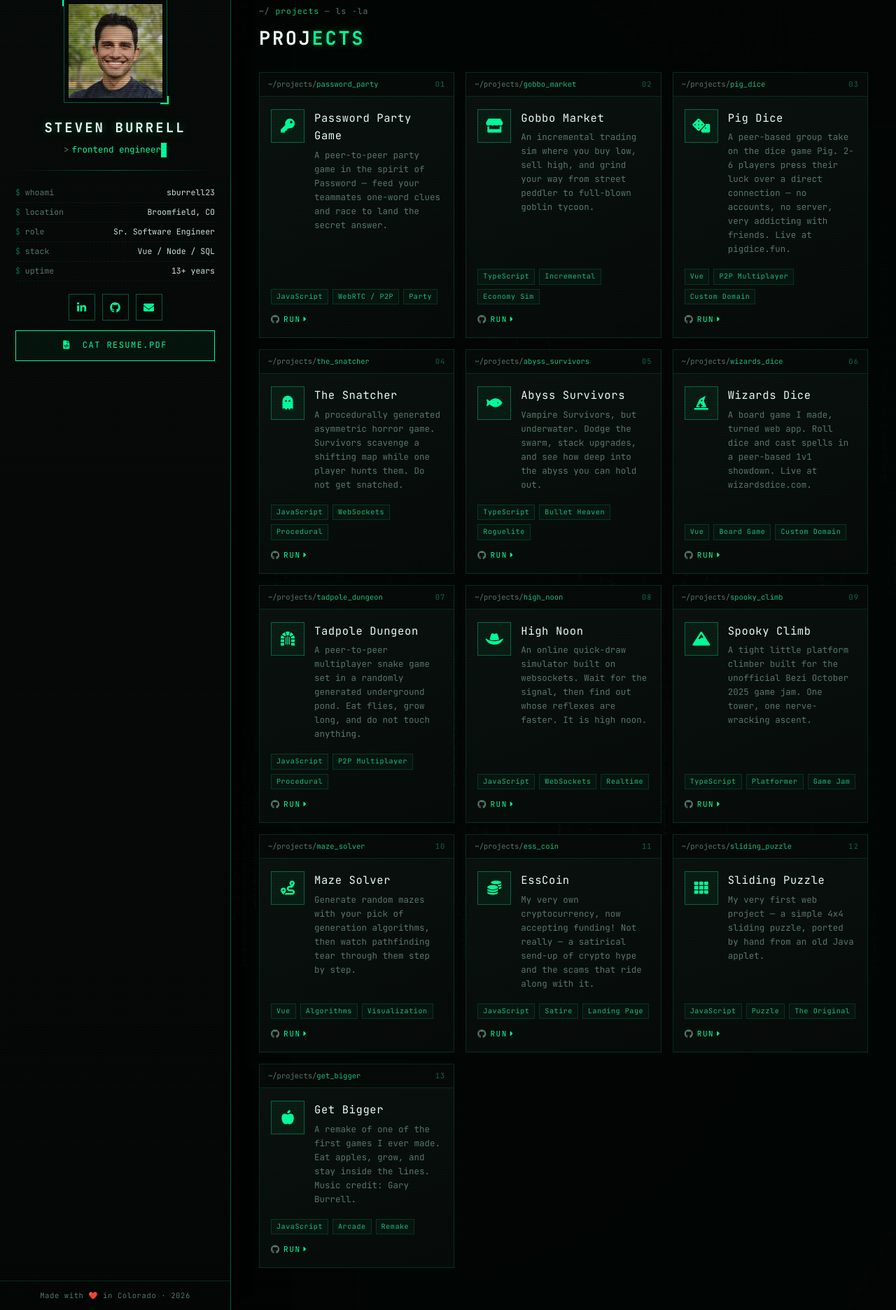
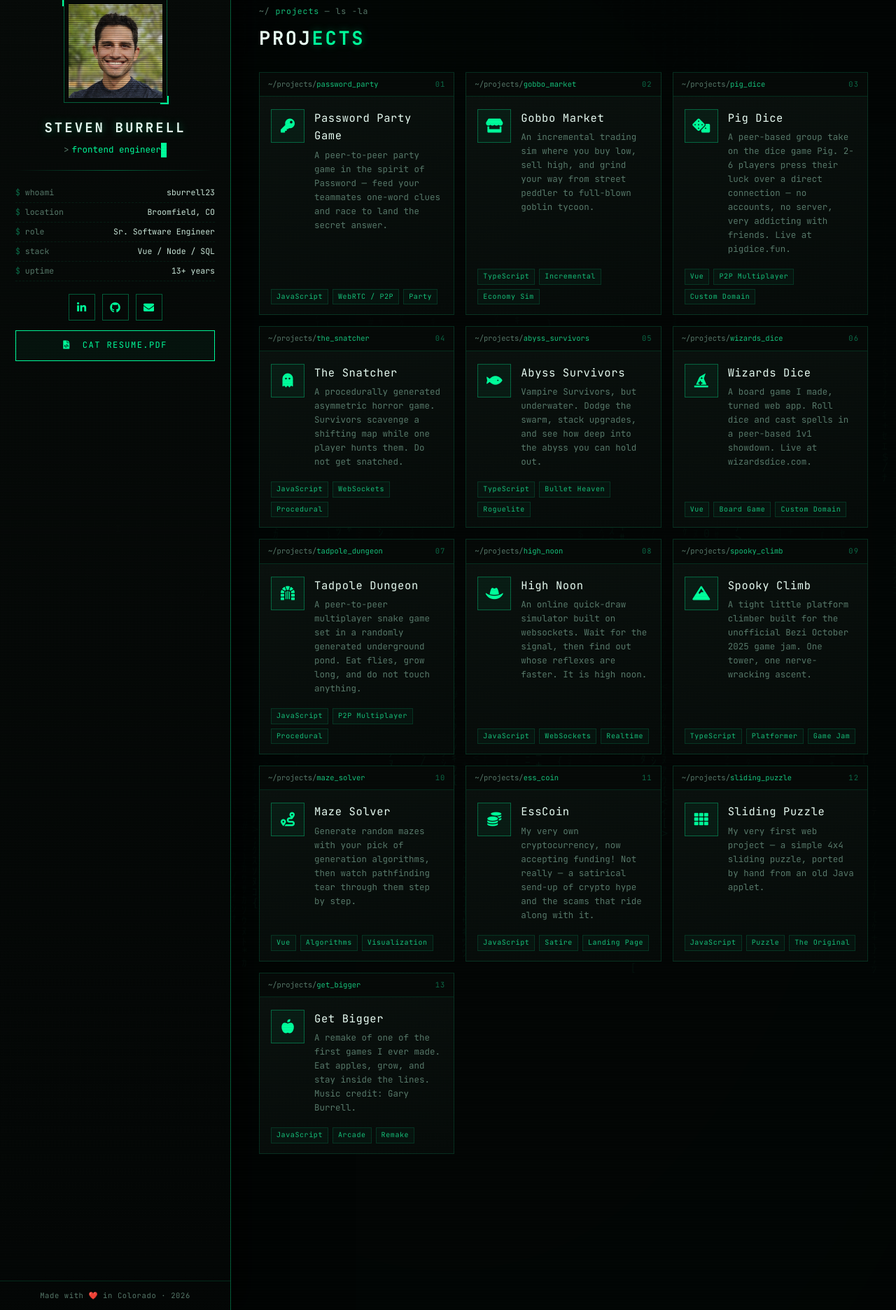
Before and after one commit to SBurrell23/SBDC, a PHP site: page / in a window 1280 px wide. Shown: the part 79-1951 px from the top of the page at 70% size. Run offline with PHP 8.4, Linux system fonts and the light colour scheme.

Commit message:
Make the whole project card the link
Drop the per-card GitHub and RUN buttons; clicking anywhere on the
card now opens the game. The card element is the anchor itself, so it
holds no nested interactive children, and the footer carries only tags.

Co-Authored-By: Claude Opus 5 <noreply@anthropic.com>

```diff
--- a/css/theme.css
+++ b/css/theme.css
@@ -450,6 +450,7 @@ button { font: inherit; color: inherit; background: none; border: 0; cursor: poi
 
 .proj {
   position: relative;
+  color: var(--text);
   display: flex;
   flex-direction: column;
   background: linear-gradient(155deg, var(--bg-raised), #060b09);
@@ -466,6 +467,7 @@ button { font: inherit; color: inherit; background: none; border: 0; cursor: poi
   transition: opacity 0.2s ease;
 }
 .proj:hover {
+  color: var(--text);
   border-color: var(--line-strong);
   transform: translateY(-3px);
   box-shadow: 0 12px 30px rgba(0,0,0,0.6), 0 0 0 1px rgba(0,255,156,0.08);
@@ -521,11 +523,7 @@ button { font: inherit; color: inherit; background: none; border: 0; cursor: poi
 
 .proj-foot {
   display: flex;
-  align-items: center;
-  justify-content: space-between;
-  gap: 12px;
   padding: 4px 16px 14px;
-  flex-wrap: wrap;
 }
 
 .tags { display: flex; flex-wrap: wrap; gap: 6px; }
@@ -538,27 +536,6 @@ button { font: inherit; color: inherit; background: none; border: 0; cursor: poi
   background: rgba(0,255,156,0.03);
 }
 
-.proj-run {
-  font-size: 11px;
-  letter-spacing: 0.14em;
-  text-transform: uppercase;
-  color: var(--green);
-  white-space: nowrap;
-}
-.proj-run i {
-  display: inline-block;
-  margin-left: 4px;
-  transition: transform 0.2s ease;
-}
-.proj:hover .proj-run i { transform: translateX(4px); }
-
-.proj-src {
-  font-size: 12.5px;
-  color: var(--muted);
-  transition: color 0.2s ease;
-  flex: 0 0 auto;
-}
-.proj-src:hover { color: var(--green); }
 
 /* ----------------------------------------------------------- about/exp -- */
 .two-col {
--- a/js/app.js
+++ b/js/app.js
@@ -16,30 +16,25 @@
         return '<span class="tag">' + t + '</span>';
       }).join('');
 
+      // The whole card is the link, so it holds no interactive children.
       return '' +
-        '<article class="proj">' +
-          '<div class="proj-bar">' +
+        '<a class="proj" href="' + p.url + '" target="_blank" rel="noopener"' +
+          ' aria-label="Play ' + p.name + '">' +
+          '<span class="proj-bar">' +
             '<span class="proj-path">~/projects/<b>' + p.slug + '</b></span>' +
             '<span class="proj-idx">' + idx + '</span>' +
-          '</div>' +
-          '<a class="proj-main" href="' + p.url + '" target="_blank" rel="noopener"' +
-            ' aria-label="Play ' + p.name + '">' +
+          '</span>' +
+          '<span class="proj-main">' +
             '<span class="proj-icon"><i class="fas ' + p.icon + '"></i></span>' +
             '<span>' +
               '<span class="proj-name">' + p.name + '</span>' +
               '<span class="proj-desc">' + p.desc + '</span>' +
             '</span>' +
-          '</a>' +
-          '<div class="proj-foot">' +
-            '<div class="tags">' + tags + '</div>' +
-            '<div class="tags">' +
-              '<a class="proj-src" href="' + p.repo + '" target="_blank" rel="noopener"' +
-                ' title="Source on GitHub"><i class="fab fa-github"></i></a>' +
-              '<a class="proj-run" href="' + p.url + '" target="_blank" rel="noopener">' +
-                'run<i class="fas fa-caret-right"></i></a>' +
-            '</div>' +
-          '</div>' +
-        '</article>';
+          '</span>' +
+          '<span class="proj-foot">' +
+            '<span class="tags">' + tags + '</span>' +
+          '</span>' +
+        '</a>';
     }).join('');
 
     host.innerHTML = html;
```
